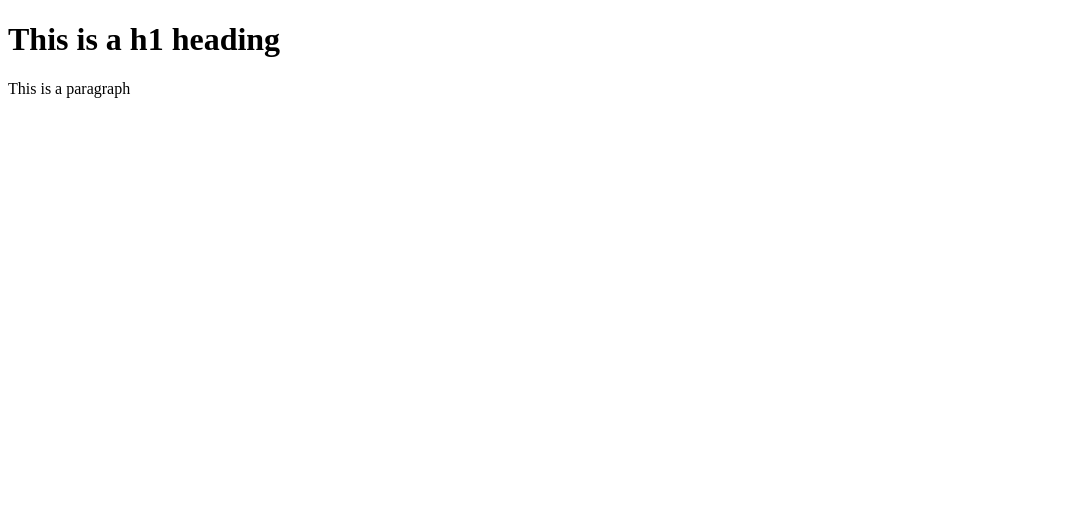
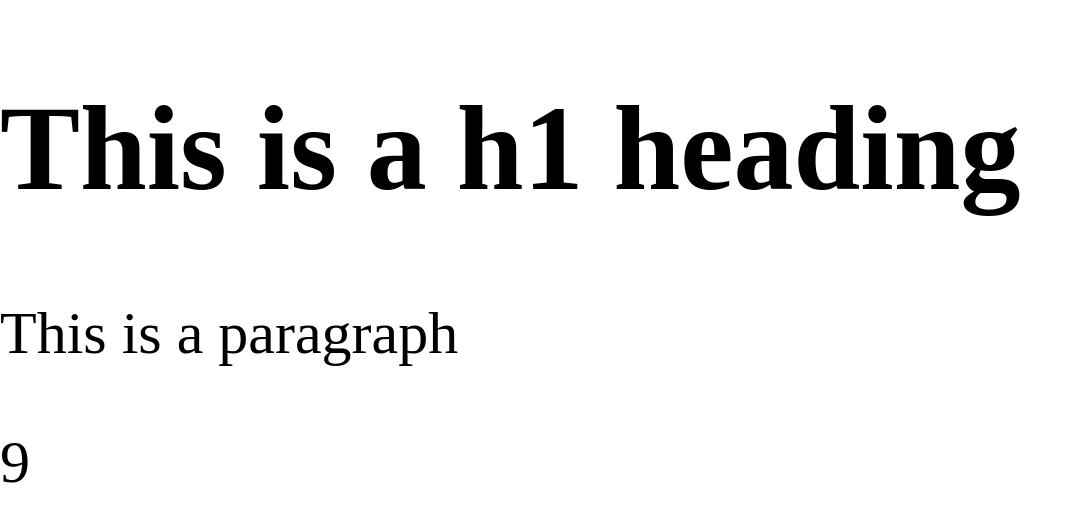
Before and after one commit to Emuohwo/gitdeveloping, a plain HTML site: page index.html in a window 1280 px wide. Shown: the whole page, without its empty margins (0-1082 px from the left). Drawn offline with Linux system fonts and the light colour scheme.

Commit message:
Add css to index page

```diff
--- a/index.html
+++ b/index.html
@@ -2,9 +2,10 @@
 <html>
     <head>
         <title>Webpage</title>
+        <link href="style.css" type="text/css" rel="stylesheet">
     </head>
     <body>
     <h1>This is a h1 heading</h1>
         <p>This is a paragraph</p>
     </body>
-</html>
+</html>9
--- /dev/null
+++ b/style.css
@@ -0,0 +1,6 @@
+html, body {
+  	font-familiy: cursive;
+	font-size: 60px;
+	margin: 0;
+  	padding: 0;
+}
```
